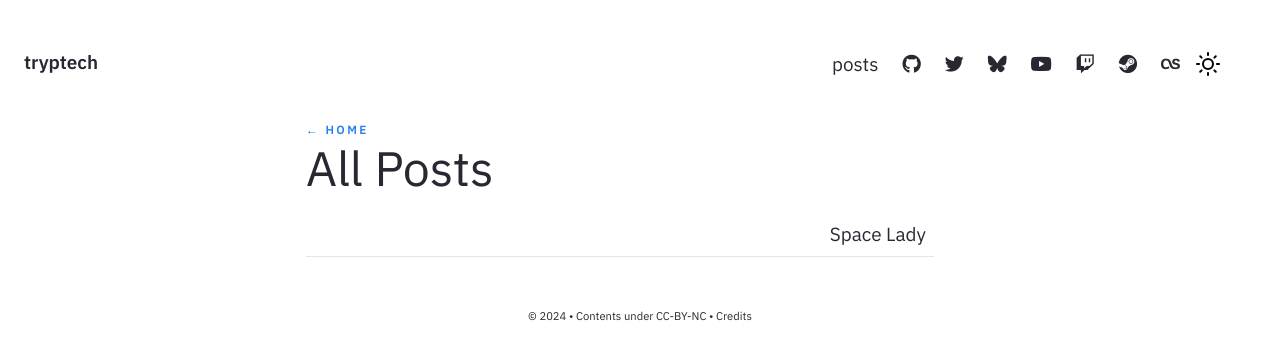
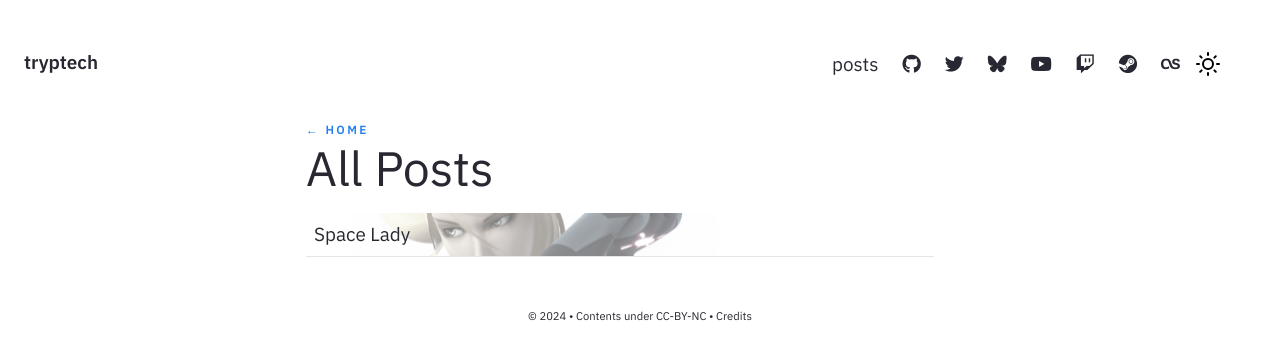
Before and after one commit to tryptech/tryptech.github.io, a Jekyll site: the page built from pages/posts.md, in a window 1280 px wide. Shown: the top 360 px of the page. Built offline with Jekyll 4.4.1, drawn with Linux system fonts in a browser that asks for light colours; nearby versions of some CDN libraries.

Commit message:
no message

```diff
--- a/assets/css/style.css
+++ b/assets/css/style.css
@@ -345,11 +345,43 @@ ul ul {
     color: var(--color-text-main);
     padding: 0.5rem;
     transition: all 0.2s cubic-bezier(0.16, 1, 0.3, 1);
+    position: relative;
+    overflow: hidden;
 }
 
 .list-feed a:hover {
     color: var(--color-text-link);
     padding: 2rem 0.5rem;
+}
+
+.list-feed a .post-banner {
+    background-position: 20% center;
+    background-repeat: no-repeat;
+    width: 100%;
+    height: 100%;
+    position: absolute;
+    left: 0;
+    top: 0;
+    -webkit-filter: grayscale(0.8) opacity(0.5);
+    filter: grayscale(0.8) opacity(0.5);
+    transition: all 0.2s cubic-bezier(0.16, 1, 0.3, 1);
+}
+
+.list-feed a:hover .post-banner {
+    width: calc(100% + 2rem);
+    height: calc(100% + 2rem);
+    -webkit-filter: grayscale(0) opacity(1);
+    filter: grayscale(0) opacity(1);
+
+}
+
+.list-feed a .writinglist-title {
+    z-index: 1;
+    transition: all 0.2s cubic-bezier(0.16, 1, 0.3, 1);
+}
+
+.list-feed a:hover .writinglist-title {
+    text-shadow: 0 0 0.5rem var(--color-text-main);
 }
 
 /* 08. Figures, Images, Code, Blockquotes, Tables */
```
